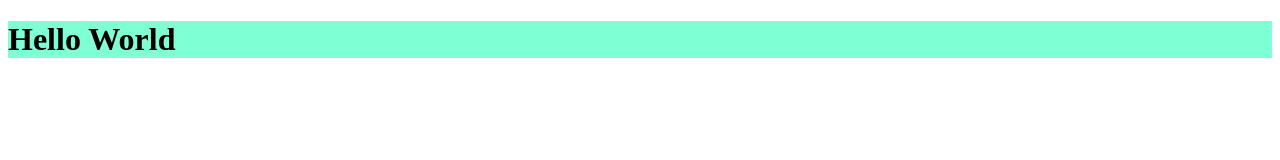
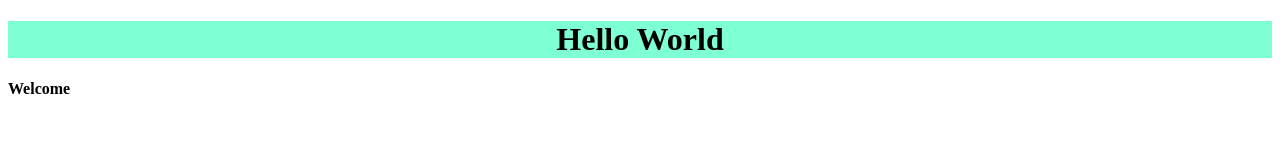
Before and after one commit to williammarkpainter/new-test, a plain HTML site: page index.html in a window 1280 px wide. Drawn offline with Linux system fonts and the light colour scheme.

Commit message:
update style

```diff
--- a/index.html
+++ b/index.html
@@ -6,5 +6,6 @@
     </header>
     <body>
         <h1>Hello World</h1>
+        <h4>Welcome</h4>
     </body>
 </html>
--- a/styles.css
+++ b/styles.css
@@ -1,3 +1,5 @@
 h1{
     background-color: aquamarine;
+    width: 100%;
+    text-align: center;
 }
```
